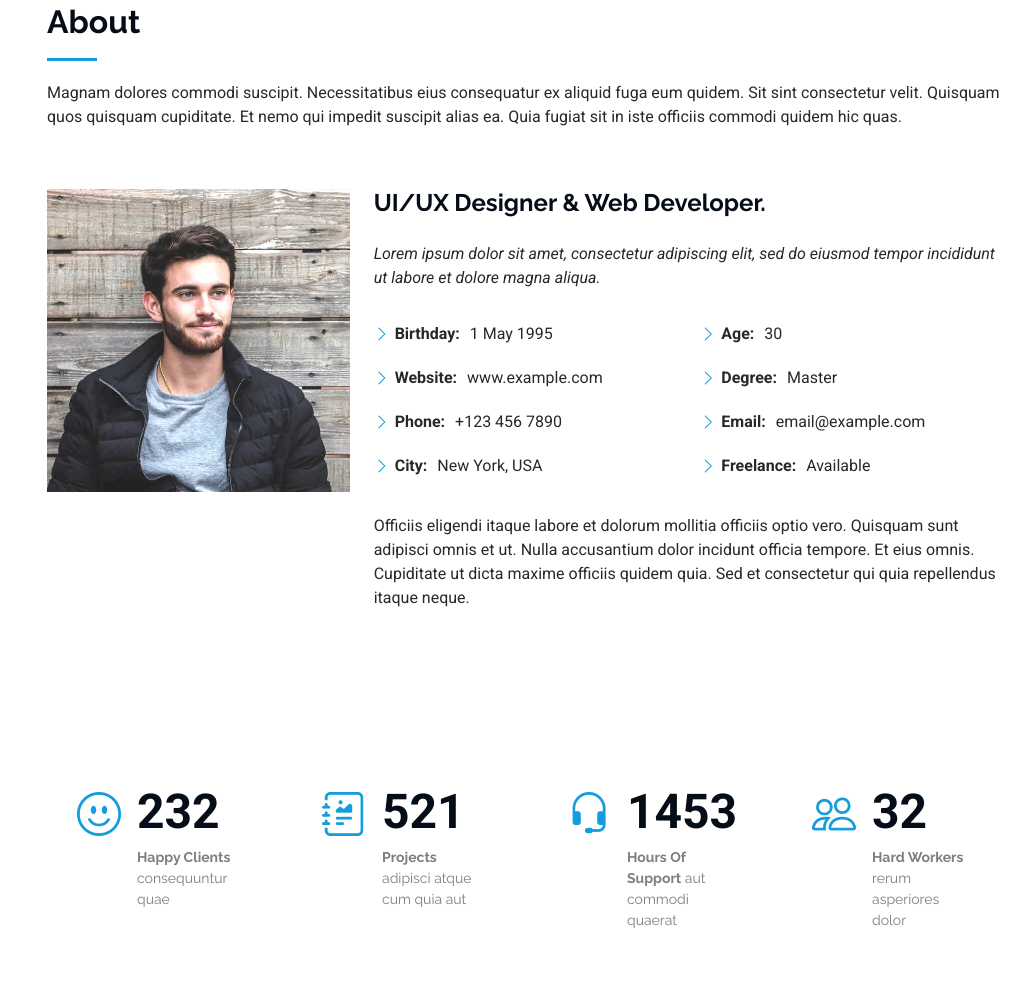
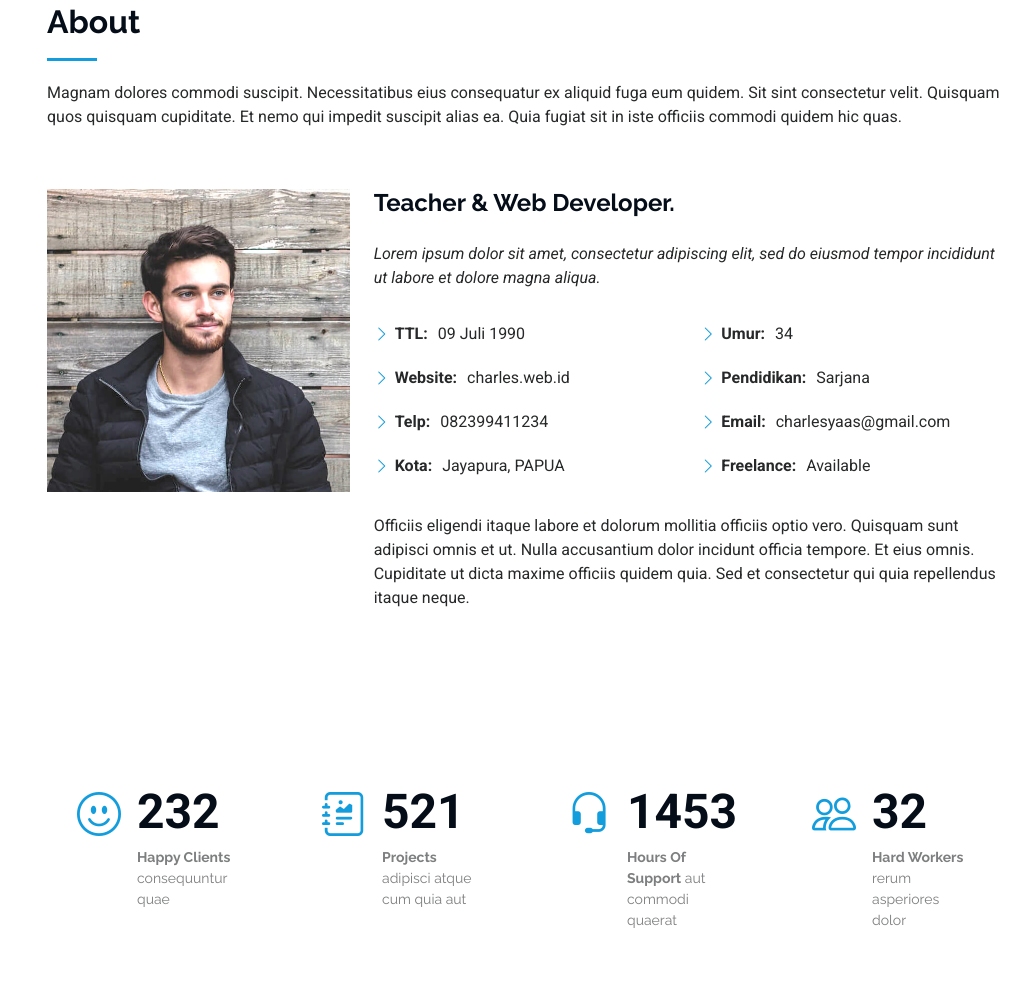
Before and after one commit to charlesyaas/charles.web.id, a plain HTML site: page index.html in a window 1280 px wide. Shown: the part 857-1846 px from the top of the page, without its empty margins (265-1280 px from the left). Drawn offline with Linux system fonts and the light colour scheme.

Commit message:
edit title

```diff
--- a/index.html
+++ b/index.html
@@ -119,7 +119,7 @@
             <img src="assets/img/my-profile-img.jpg" class="img-fluid" alt="">
           </div>
           <div class="col-lg-8 content">
-            <h2>UI/UX Designer &amp; Web Developer.</h2>
+            <h2>Teacher &amp; Web Developer.</h2>
             <p class="fst-italic py-3">
               Lorem ipsum dolor sit amet, consectetur adipiscing elit, sed do eiusmod tempor incididunt ut labore et dolore
               magna aliqua.
@@ -127,17 +127,17 @@
             <div class="row">
               <div class="col-lg-6">
                 <ul>
-                  <li><i class="bi bi-chevron-right"></i> <strong>Birthday:</strong> <span>1 May 1995</span></li>
-                  <li><i class="bi bi-chevron-right"></i> <strong>Website:</strong> <span>www.example.com</span></li>
-                  <li><i class="bi bi-chevron-right"></i> <strong>Phone:</strong> <span>+123 456 7890</span></li>
-                  <li><i class="bi bi-chevron-right"></i> <strong>City:</strong> <span>New York, USA</span></li>
+                  <li><i class="bi bi-chevron-right"></i> <strong>TTL:</strong> <span>09 Juli 1990</span></li>
+                  <li><i class="bi bi-chevron-right"></i> <strong>Website:</strong> <span>charles.web.id</span></li>
+                  <li><i class="bi bi-chevron-right"></i> <strong>Telp:</strong> <span>082399411234</span></li>
+                  <li><i class="bi bi-chevron-right"></i> <strong>Kota:</strong> <span>Jayapura, PAPUA</span></li>
                 </ul>
               </div>
               <div class="col-lg-6">
                 <ul>
-                  <li><i class="bi bi-chevron-right"></i> <strong>Age:</strong> <span>30</span></li>
-                  <li><i class="bi bi-chevron-right"></i> <strong>Degree:</strong> <span>Master</span></li>
-                  <li><i class="bi bi-chevron-right"></i> <strong>Email:</strong> <span>email@example.com</span></li>
+                  <li><i class="bi bi-chevron-right"></i> <strong>Umur:</strong> <span>34</span></li>
+                  <li><i class="bi bi-chevron-right"></i> <strong>Pendidikan:</strong> <span>Sarjana</span></li>
+                  <li><i class="bi bi-chevron-right"></i> <strong>Email:</strong> <span>charlesyaas@gmail.com</span></li>
                   <li><i class="bi bi-chevron-right"></i> <strong>Freelance:</strong> <span>Available</span></li>
                 </ul>
               </div>
```
